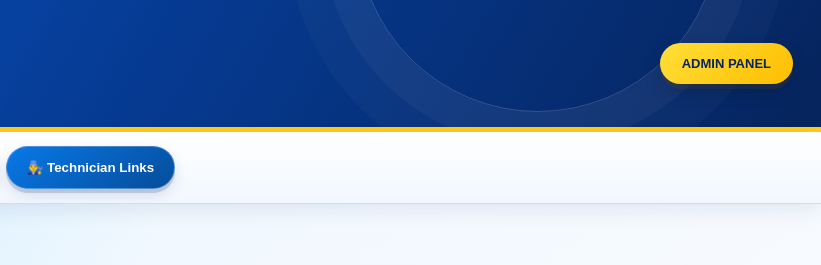
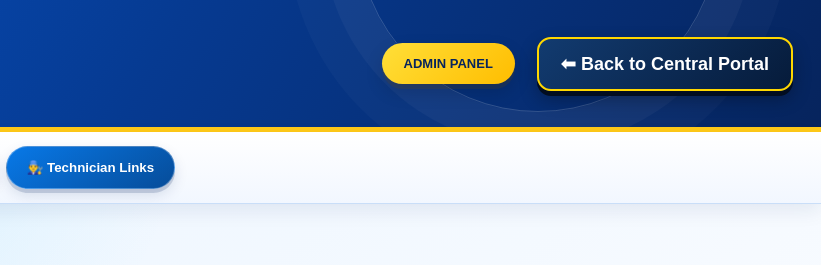
Before and after one commit to FreelanceSteam/dg-fault-tracker-admin, a plain HTML site: page index.html in a window 1280 px wide. Shown: the top 265 px of the page, 459-1280 px from the left. Drawn offline with Linux system fonts and the light colour scheme.

Commit message:
Add Back to Central Portal button to Admin Dashboard
Added a back button for the Central Portal with styling.

```diff
--- a/index.html
+++ b/index.html
@@ -859,6 +859,35 @@ tr:hover td{background:#eaf6ff;}
 #dashboardFilterCount{font-weight:700;color:#0754c8}
 @media(max-width:720px){.dashboard-filter-grid{grid-template-columns:repeat(2,minmax(0,1fr))}.status-legend{grid-template-columns:1fr}}
 @media(max-width:420px){.dashboard-filter-grid{grid-template-columns:1fr}}
+/* Premium Central Portal Back Button */
+.central-portal-back {
+  display: inline-flex;
+  align-items: center;
+  justify-content: center;
+  padding: 14px 22px;
+  border: 2px solid #FFD700;
+  border-radius: 14px;
+  background: linear-gradient(135deg, #123B70, #061B3A);
+  color: #FFFFFF;
+  font-size: 18px;
+  font-weight: 900;
+  text-decoration: none;
+  white-space: nowrap;
+  box-shadow: 0 5px 0 #020D20, 0 8px 18px rgba(0,0,0,.30);
+  transition: all .2s ease;
+}
+
+.central-portal-back:hover {
+  transform: translateY(-2px);
+  box-shadow: 0 7px 0 #020D20, 0 11px 20px rgba(0,0,0,.35);
+}
+
+@media(max-width:800px) {
+  .central-portal-back {
+    font-size: 15px;
+    padding: 11px 15px;
+  }
+}
 </style>
 
 </head>
@@ -881,7 +910,13 @@ tr:hover td{background:#eaf6ff;}
   <div class="header-badge">
   ADMIN PANEL
 </div>
-
+<a
+  class="central-portal-back"
+  href="https://script.google.com/macros/s/AKfycbwhhsonPghobcrdd73xrYSXYVGOPsP4Sxq8iujt2G2TurkIhA0bDlwQBKbC24Odadxl/exec"
+  target="_top"
+>
+  ⬅ Back to Central Portal
+</a>
 <!-- PWA INSTALL BUTTON -->
 <button
   id="installAppBtn"
```
